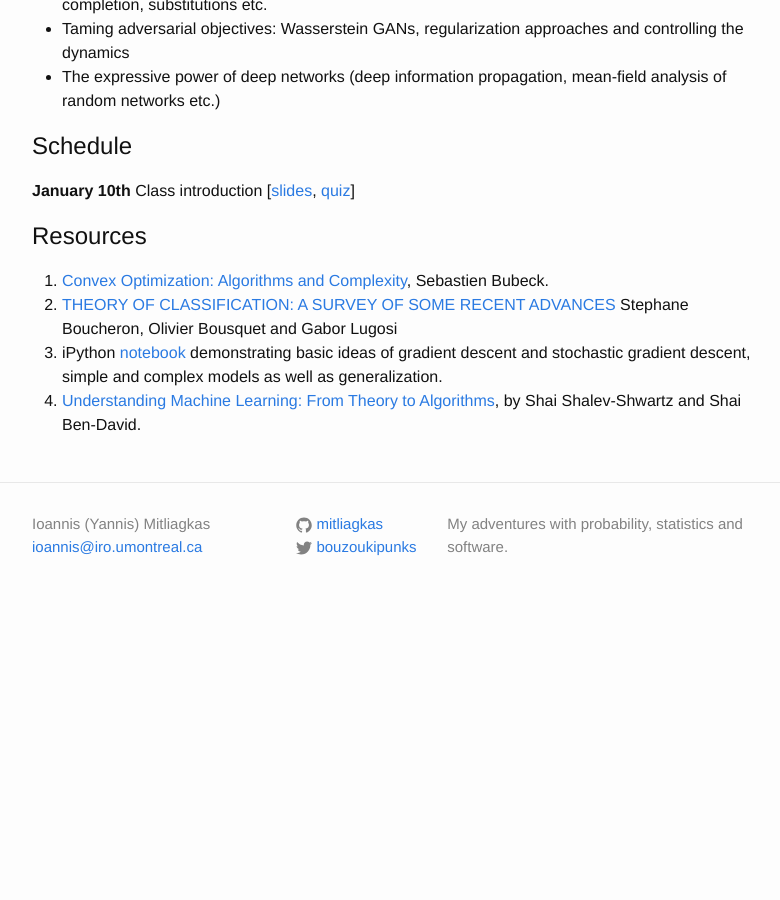
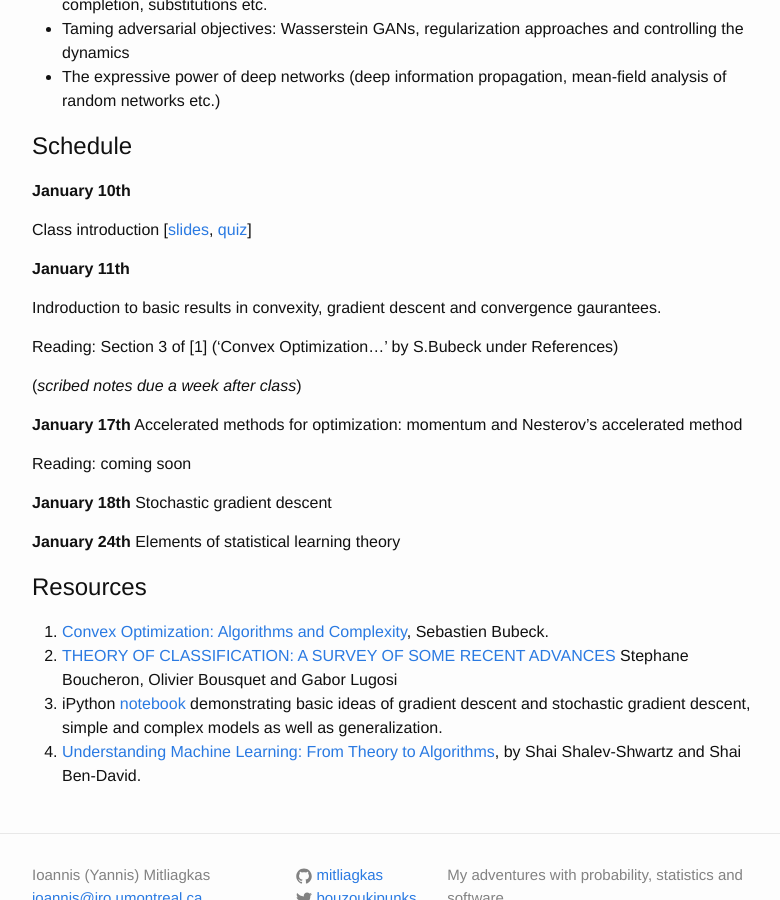
Before and after one commit to mitliagkas/mitliagkas.github.io, a Jekyll site: the page built from dl-theory-class.md, in a window 1280 px wide and 900 px high, scrolled down 1367 px. Shown: the whole window, without its empty margins (238-1018 px from the left). Built offline with Jekyll 4.4.1, drawn with Linux system fonts in a browser that asks for light colours; before the commit the page ends 1985 px from its top, so only the background shows below that.

Commit message:
Schedule

```diff
--- a/dl-theory-class.md
+++ b/dl-theory-class.md
@@ -58,10 +58,30 @@ Schedule
 -------
 
 **January 10th**
+
 Class introduction
 [[slides](ift6085/ift-6085-lecture-1.pdf),
 [quiz](ift6085/quiz-first-class.pdf)]
 
+**January 11th**
+
+Indroduction to basic results in convexity, gradient descent and convergence gaurantees.
+
+Reading: Section 3 of [1] ('Convex Optimization...' by S.Bubeck under References)
+
+(*scribed notes due a week after class*)
+
+**January 17th**
+Accelerated methods for optimization: momentum and Nesterov's accelerated method
+
+Reading: coming soon
+
+
+**January 18th**
+Stochastic gradient descent
+
+**January 24th**
+Elements of statistical learning theory
 
 Resources
 ---------
```
